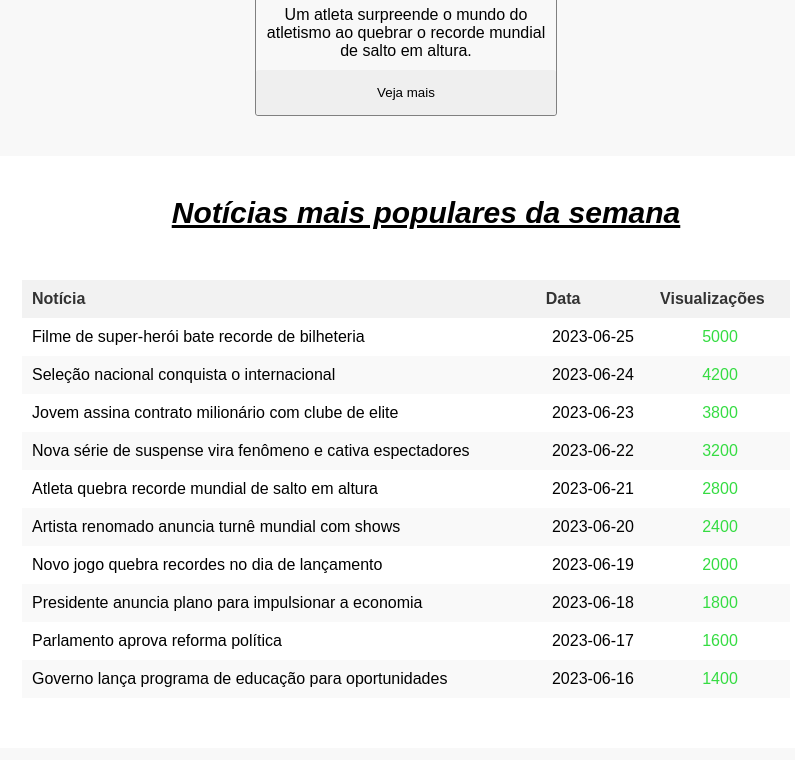
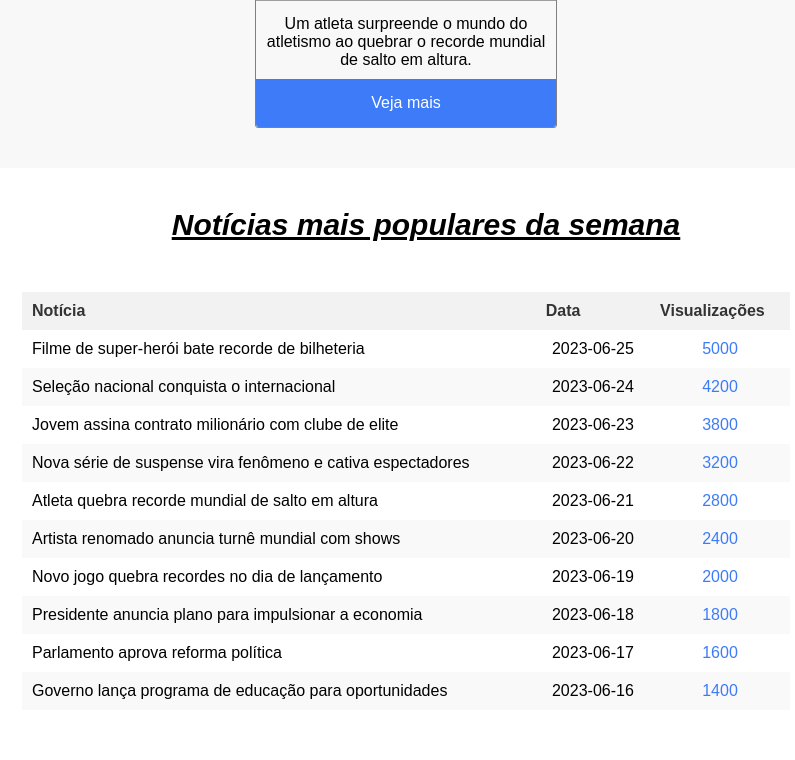
Before and after one commit to LucasZum/atividade_noticias, a plain HTML site: page index.html in a window 1280 px wide. Shown: the part 1786-2546 px from the top of the page, without its empty margins (234-1029 px from the left). Drawn offline with Linux system fonts and the light colour scheme; grey boxes are pictures that could not be loaded.

Commit message:
add style

```diff
--- a/contato.css
+++ b/contato.css
@@ -1,5 +1,12 @@
 body{
     font-family: sans-serif;
+    min-height: 100vh;
+
+}
+footer{
+    position: absolute;
+    bottom: 0;
+    width: 100%;
 }
 form {
   max-width: 400px;
--- a/index.html
+++ b/index.html
@@ -446,7 +446,7 @@
     <footer>
 
         <a href="https://www.instagram.com/lucas.previouz/">Instagram</a>
-        <a href="https://github.com/LucasZum/">Git hub</a>
+        <a target="_blank" href="https://github.com/LucasZum/">Git hub</a>
         <a href="../../contato.html">Contato</a>
 
         <p>&copy; todos os direitos reservados a <i>Noticias agora</i></p>
--- a/styles.css
+++ b/styles.css
@@ -57,8 +57,13 @@ h2{
 .noticia button{
     width: 100%;
     padding: 15px;
-    border-radius: 3px;
+    border-bottom-left-radius: 3px;
+    border-bottom-right-radius: 3px;
     border: 0;
+    font-size: 16px;
+    background-color: rgb(61, 123, 248);
+    color: white;
+    cursor: pointer;
 }
 .info{
     width: 100%;
@@ -130,7 +135,7 @@ table {
 
   tbody td:last-child {
     font-weight: bold;
-    color: #35dc42;
+    color: rgb(61, 123, 248);
   }
   tr td{
     font-weight: lighter !important;
```
Also changed, not shown: contato.html (+13 -0 lines), noticias/entretenimento/noticia1.html (+1 -1 lines), noticias/entretenimento/noticia2.html (+1 -1 lines), noticias/entretenimento/noticia3.html (+1 -1 lines), noticias/entretenimento/noticia4.html (+1 -1 lines), noticias/esportes/noticia1.html (+1 -1 lines), noticias/esportes/noticia2.html (+1 -1 lines), noticias/esportes/noticia3.html (+1 -1 lines), noticias/politica/noticia1.html (+1 -1 lines), noticias/politica/noticia2.html (+1 -1 lines), noticias/politica/noticia3.html (+1 -1 lines).
